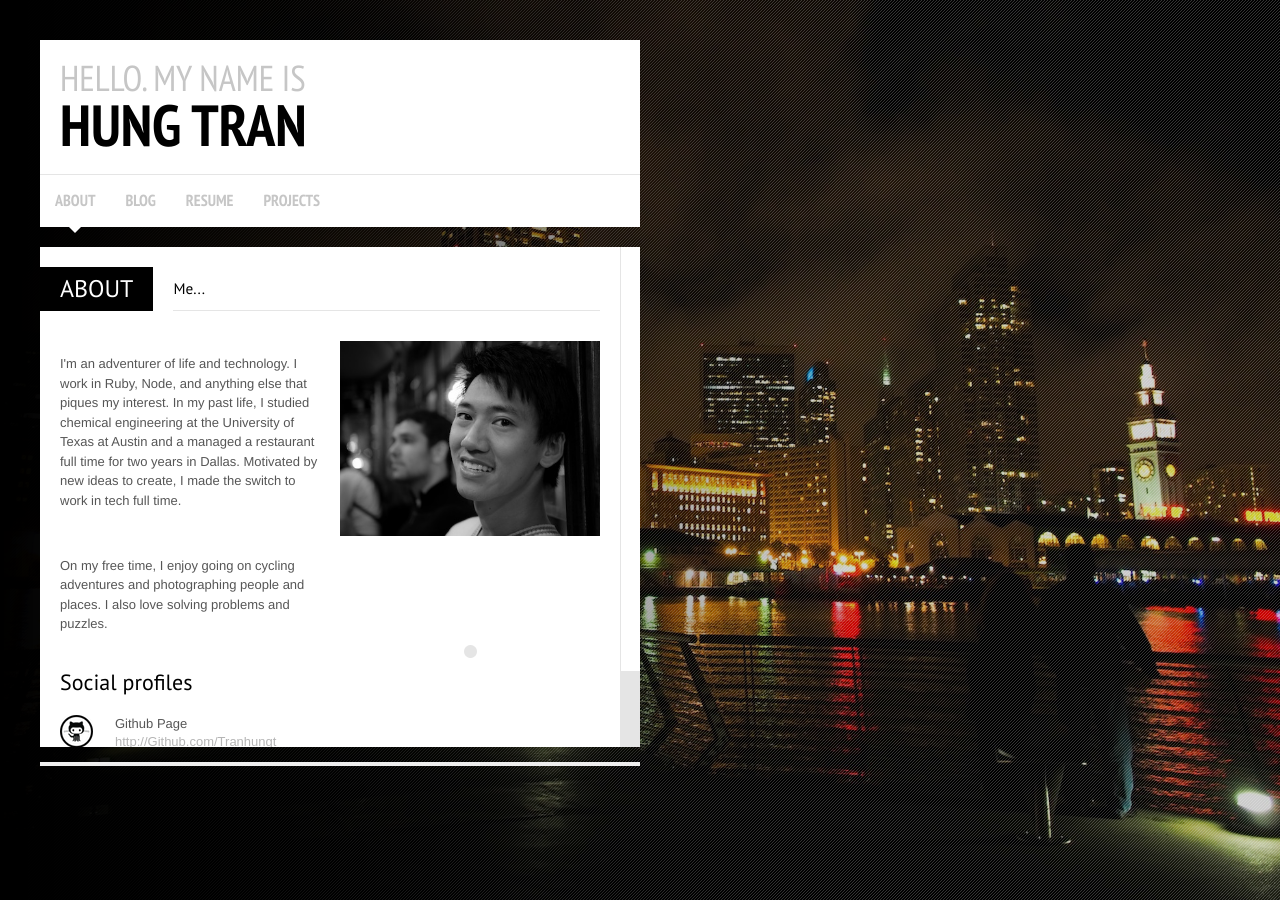
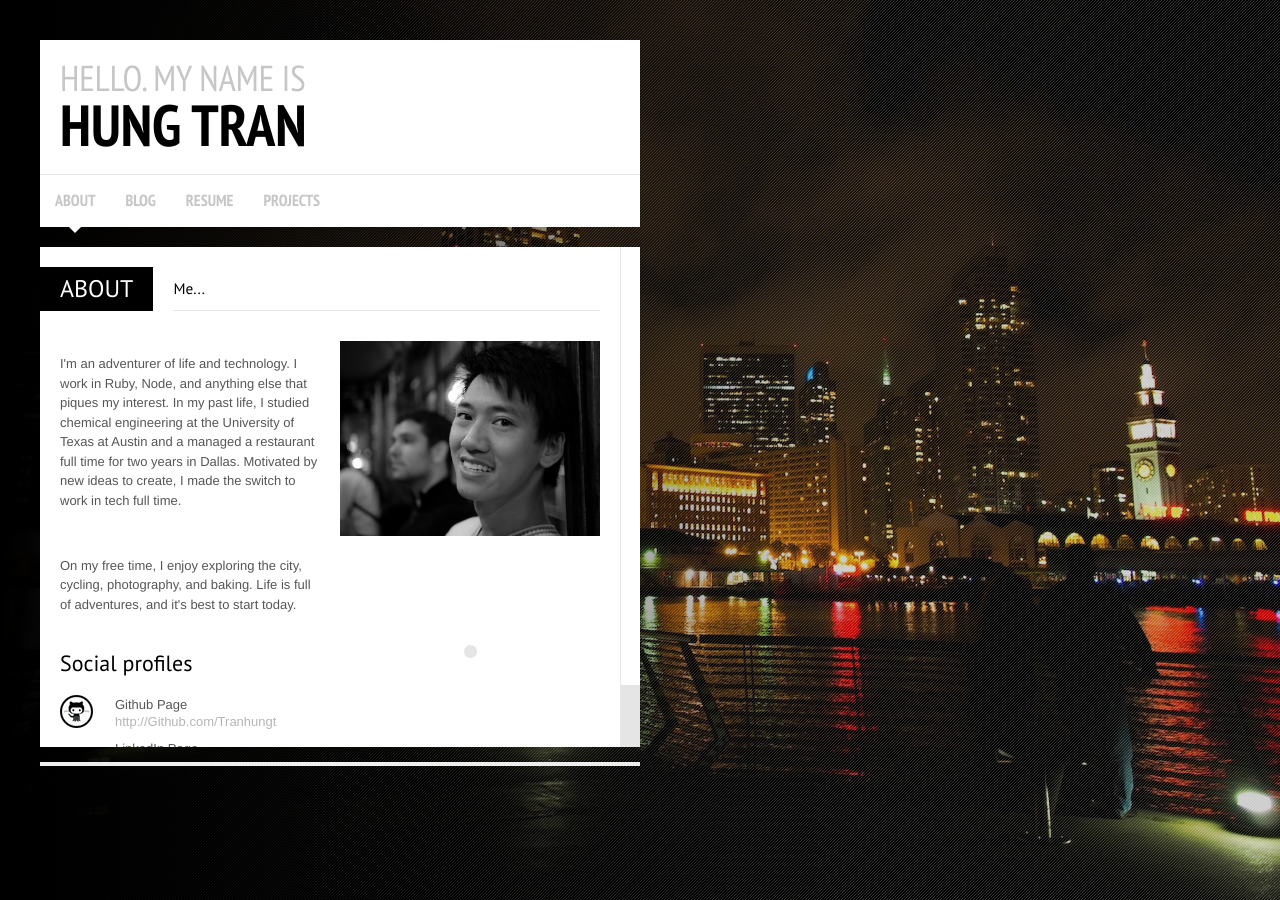
Before and after one commit to tranhungt/tranhungt.github.io, a Jekyll site: the page index.html, which Jekyll copies as it is, in a window 1280 px wide. Built offline with Jekyll 4.4.1, drawn with Linux system fonts in a browser that asks for light colours; some web fonts are replaced; Markdown is read by kramdown in place of the engine named in the settings.

Commit message:
updates intro

```diff
--- a/index.html
+++ b/index.html
@@ -121,7 +121,7 @@
 											<br/>
 
 											<p>
-												On my free time, I enjoy going on cycling adventures and photographing people and places. I also love solving problems and puzzles.
+												On my free time, I enjoy exploring the city, cycling, photography, and baking. Life is full of adventures, and it's best to start today.
 
 											</p>
 
```
Also changed, not shown: other parts of index.html (+1 -1 lines).
